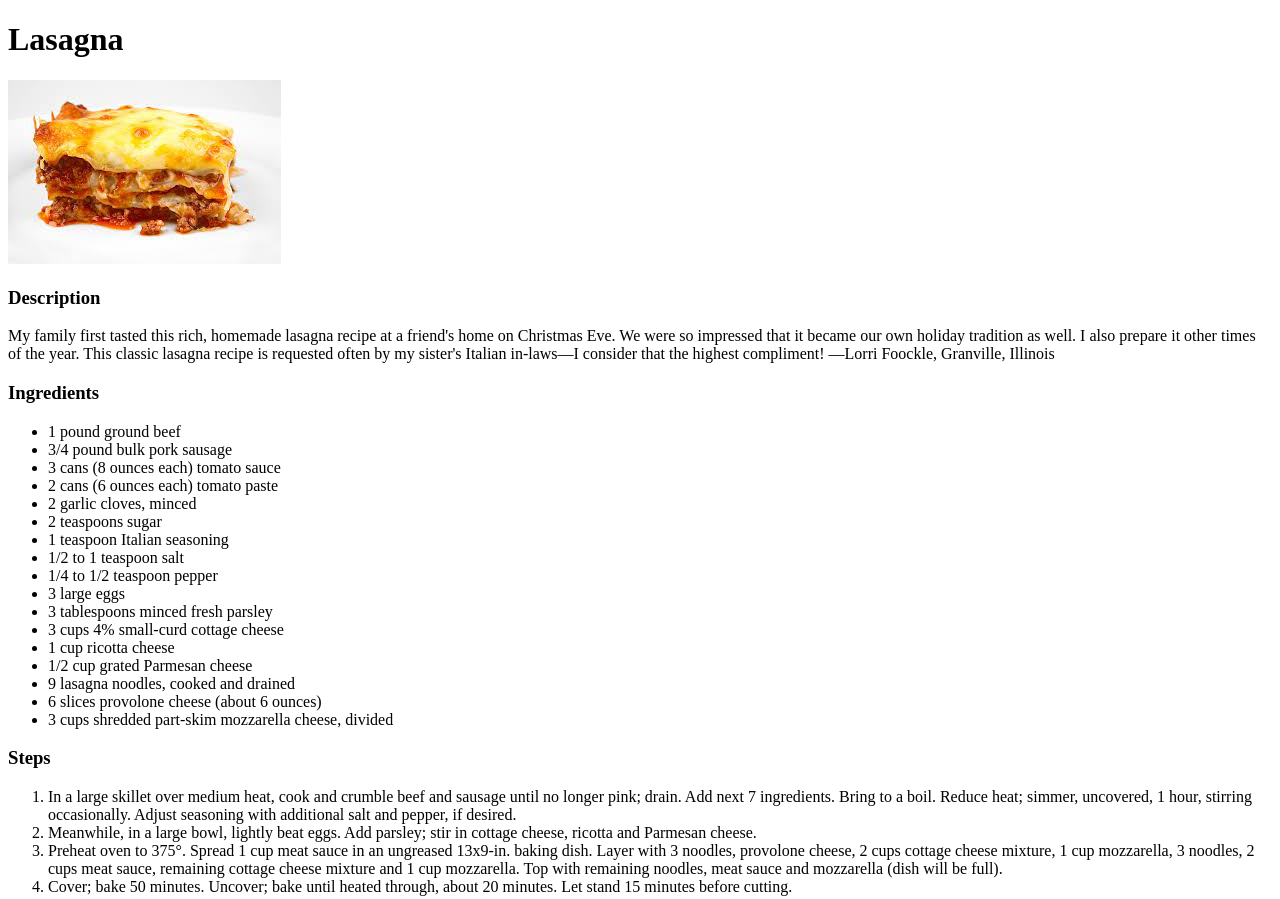
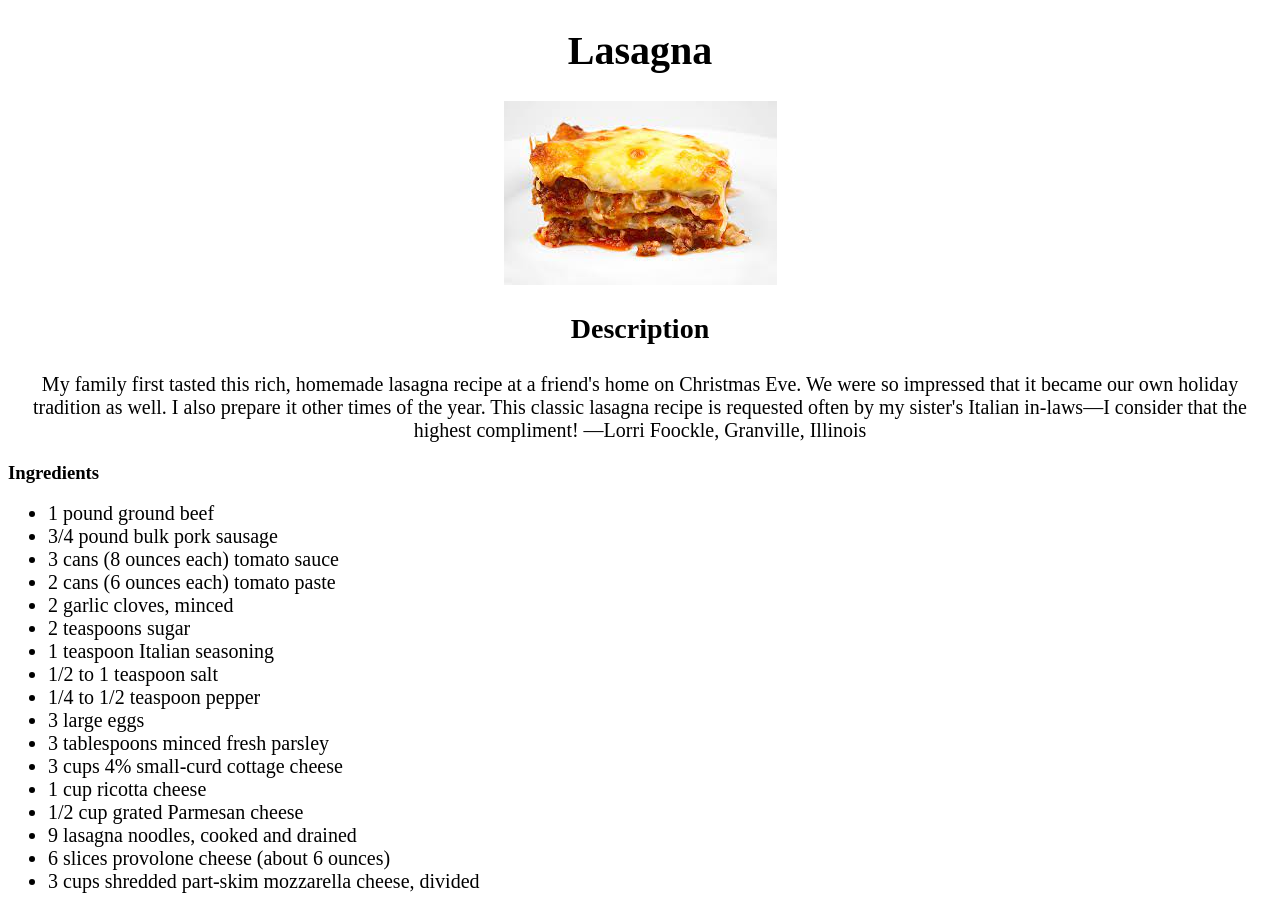
Before and after one commit to IeneiIoan/odin-recipes, a plain HTML site: page recipes/lasagna.html in a window 1280 px wide. Shown: the top 899 px of the page. Drawn offline with Linux system fonts and the light colour scheme.

Commit message:
add CSS and one new recipe

```diff
--- /dev/null
+++ b/recipes/lasagna.css
@@ -0,0 +1,24 @@
+.title {
+    text-align: center;
+    font-size: 40px;
+}
+
+#description {
+    font-size: 28px;
+    text-align: center;
+}
+
+.text-description {
+    text-align: center;
+    font-size: 20px;
+}
+
+li {
+    font-size: 20px;
+}
+
+img {
+    display: block;
+    margin-left: auto;
+    margin-right: auto;
+}
--- a/recipes/lasagna.html
+++ b/recipes/lasagna.html
@@ -4,15 +4,16 @@
     <meta charset="UTF-8">
     <meta http-equiv="X-UA-Compatible" content="IE=edge">
     <meta name="viewport" content="width=device-width, initial-scale=1.0">
-    <title>Document</title>
+    <title>Lasagna</title>
+    <link rel="stylesheet" href="lasagna.css">
 </head>
 <body>
-    <h1>Lasagna</h1>
+    <h1 class="title">Lasagna</h1>
 
     <img src="lasagna.jpg" alt="lasagna">
 
-    <h3>Description</h3>
-    <p>My family first tasted this rich, homemade lasagna recipe at a friend's home on Christmas Eve.
+    <h3 id="description">Description</h3>
+    <p class="text-description">My family first tasted this rich, homemade lasagna recipe at a friend's home on Christmas Eve.
         We were so impressed that it became our own holiday tradition as well. I also prepare it other times of the year.
         This classic lasagna recipe is requested often by my sister's Italian in-laws—I consider that the highest compliment!
         —Lorri Foockle, Granville, Illinois</p>
--- /dev/null
+++ b/recipes/tiramisu.css
@@ -0,0 +1,24 @@
+.title {
+    text-align: center;
+    font-size: 40px;
+}
+
+#description {
+    font-size: 28px;
+    text-align: center;
+}
+
+.text-description {
+    text-align: center;
+    font-size: 20px;
+}
+
+li {
+    font-size: 20px;
+}
+
+img {
+    display: block;
+    margin-left: auto;
+    margin-right: auto;
+}
```
Also changed, not shown: recipes/tiramisu.html (added, +58 -0 lines), recipes/tiramisu.jpg (added).
